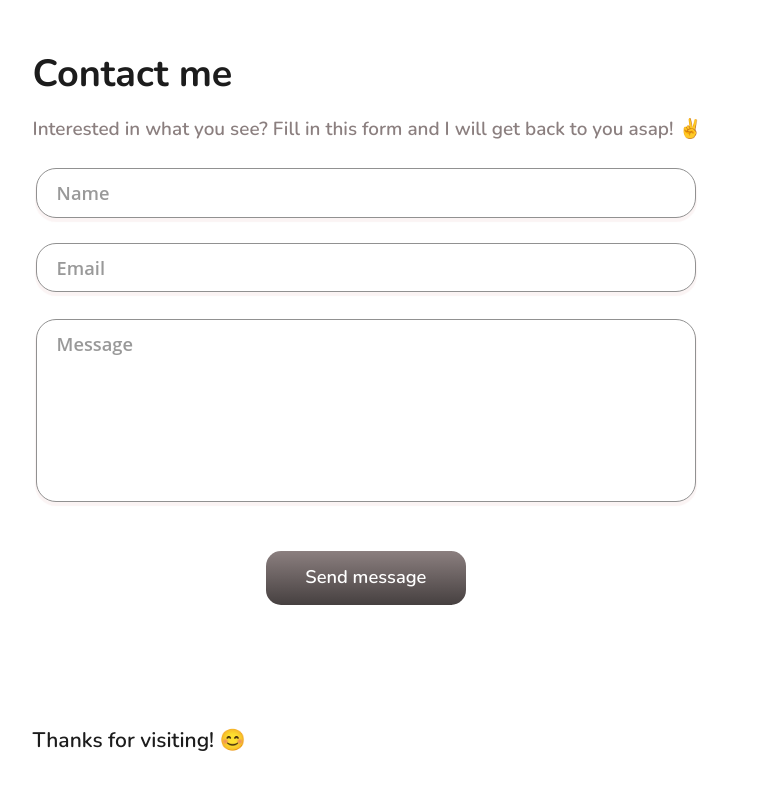
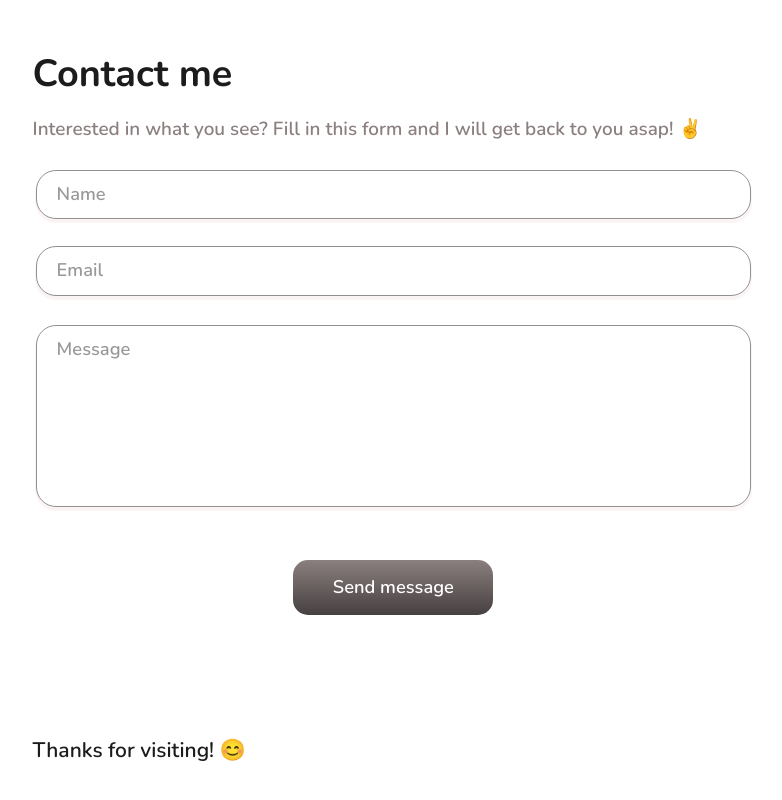
Before and after one commit to keanecjy/me, a React (Create React App) app: page / in a window 1280 px wide. Shown: the part 3163-3963 px from the top of the page, without its empty margins (57-839 px from the left). Built offline with nearby package versions, Linux system fonts and the light colour scheme; some icons are missing.

Commit message:
Improve styling for contact section

```diff
--- a/src/contact/styles.css
+++ b/src/contact/styles.css
@@ -9,12 +9,15 @@
 }
 
 .form-container {
-  font-family: 'Open Sans Semibold', sans-serif;
   font-size: 0.87em;
   margin-left: 3px;
   margin-top: 0.5em;
   text-align: center;
   width: 95%;
+}
+
+.form-container input, textarea {
+  font-weight: 600;
 }
 
 .input-box {
@@ -56,7 +59,6 @@ textarea:focus {
   border: none;
   border-radius: 15px;
   color: white;
-  font-family: 'Nunito', sans-serif;
   font-weight: 600;
   height: 3em;
   margin-top: 4%;
@@ -84,6 +86,21 @@ textarea:focus {
 
 @media screen and (min-width: 1200px) {
   .form-container {
+    width: 65%;
+  }
+
+  .input-box {
+    margin-top: 0.6em;
+  }
+
+  .message-box {
+    margin-top: 0.7em;
+  }
+
+}
+
+@media screen and (min-width: 1500px) {
+  .form-container {
     width: 60%;
   }
 }
```
Also changed, not shown: src/images/how-it-works-image.jpg (added).
